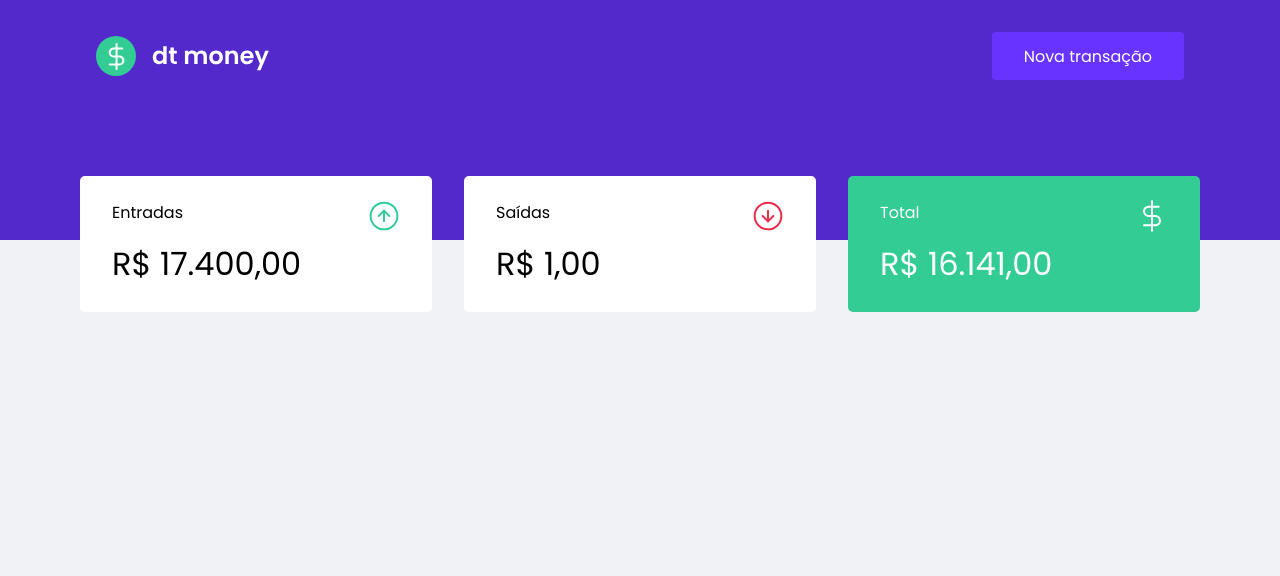
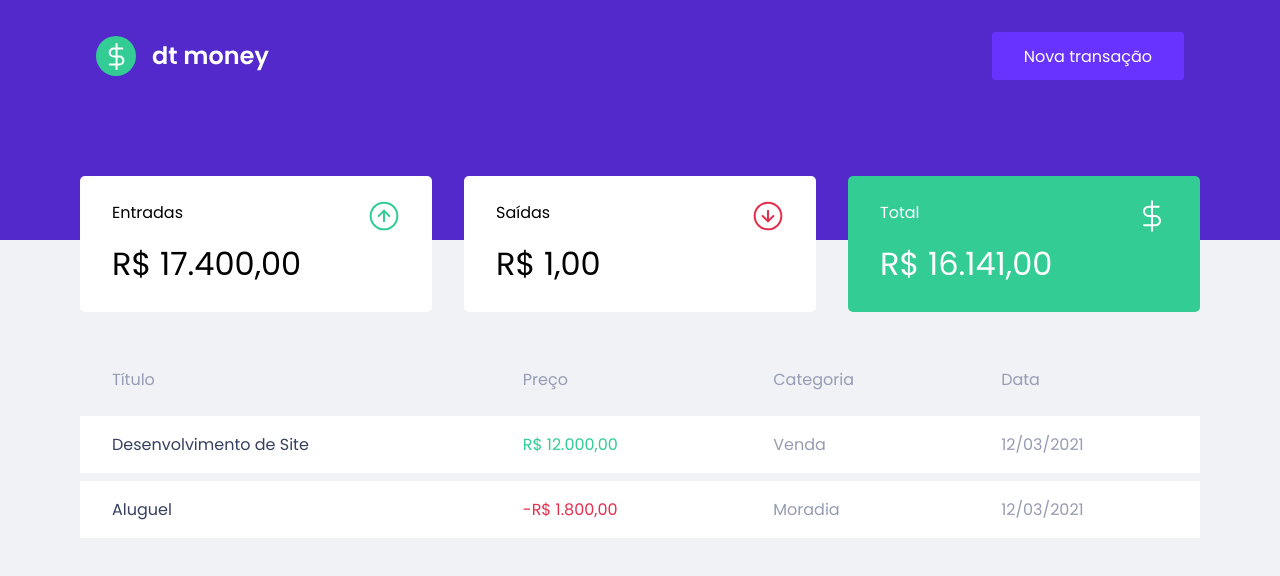
Before and after one commit to mspavanelli/dt-money, a React (Create React App) app: page / in a window 1280 px wide. Shown: the top 576 px of the page. Built offline with nearby package versions, Linux system fonts and the light colour scheme.

Commit message:
:sparkles: feat: add transactions list

```diff
--- a/src/components/Dashboard/index.tsx
+++ b/src/components/Dashboard/index.tsx
@@ -1,7 +1,13 @@
 import Summary from '../Summary'
+import Transactions from '../Transactions'
 
 const Dashboard = () => {
-  return <Summary />
+  return (
+    <>
+      <Summary />
+      <Transactions />
+    </>
+  )
 }
 
 export default Dashboard
--- /dev/null
+++ b/src/components/Transactions/index.tsx
@@ -0,0 +1,36 @@
+import { formatMoney } from '../../utils/formatMoney'
+
+import { Container } from './styles'
+
+const Transactions = () => {
+  return (
+    <Container>
+      <table>
+        <thead>
+          <tr>
+            <th>Título</th>
+            <th>Preço</th>
+            <th>Categoria</th>
+            <th>Data</th>
+          </tr>
+        </thead>
+        <tbody>
+          <tr>
+            <td>Desenvolvimento de Site</td>
+            <td className='income'>{formatMoney(12000)}</td>
+            <td>Venda</td>
+            <td>12/03/2021</td>
+          </tr>
+          <tr>
+            <td>Aluguel</td>
+            <td className='outcome'>{formatMoney(1800)}</td>
+            <td>Moradia</td>
+            <td>12/03/2021</td>
+          </tr>
+        </tbody>
+      </table>
+    </Container>
+  )
+}
+
+export default Transactions
--- /dev/null
+++ b/src/components/Transactions/styles.ts
@@ -0,0 +1,47 @@
+import styled from 'styled-components'
+
+export const Container = styled.section`
+  margin: 6rem auto;
+  max-width: 1120px;
+
+  table {
+    width: 100%;
+    border-spacing: 0 0.5rem;
+
+    thead {
+      th {
+        color: var(--text-body);
+        font-weight: 400;
+        line-height: 1.5rem;
+        padding: 1rem 2rem;
+        text-align: left;
+      }
+    }
+
+    tbody {
+      tr {
+        border-radius: 0.25rem;
+        td {
+          background: var(--shape);
+          color: var(--text-body);
+          padding: 1rem 2rem;
+
+          &:first-child {
+            color: var(--text-title);
+          }
+
+          &.income {
+            color: var(--green);
+          }
+
+          &.outcome {
+            color: var(--red);
+            &:before {
+              content: '-';
+            }
+          }
+        }
+      }
+    }
+  }
+`
--- a/src/theme/global.ts
+++ b/src/theme/global.ts
@@ -8,7 +8,7 @@ export const GlobalStyles = createGlobalStyle`
     --red: #E62E4D;
 
     --text-title: #363F5F;
-    --text-body: ##969CB3;
+    --text-body: #969CB3;
     --background: #F0F2F5;
     --shape: #ffffff;
   }
```
